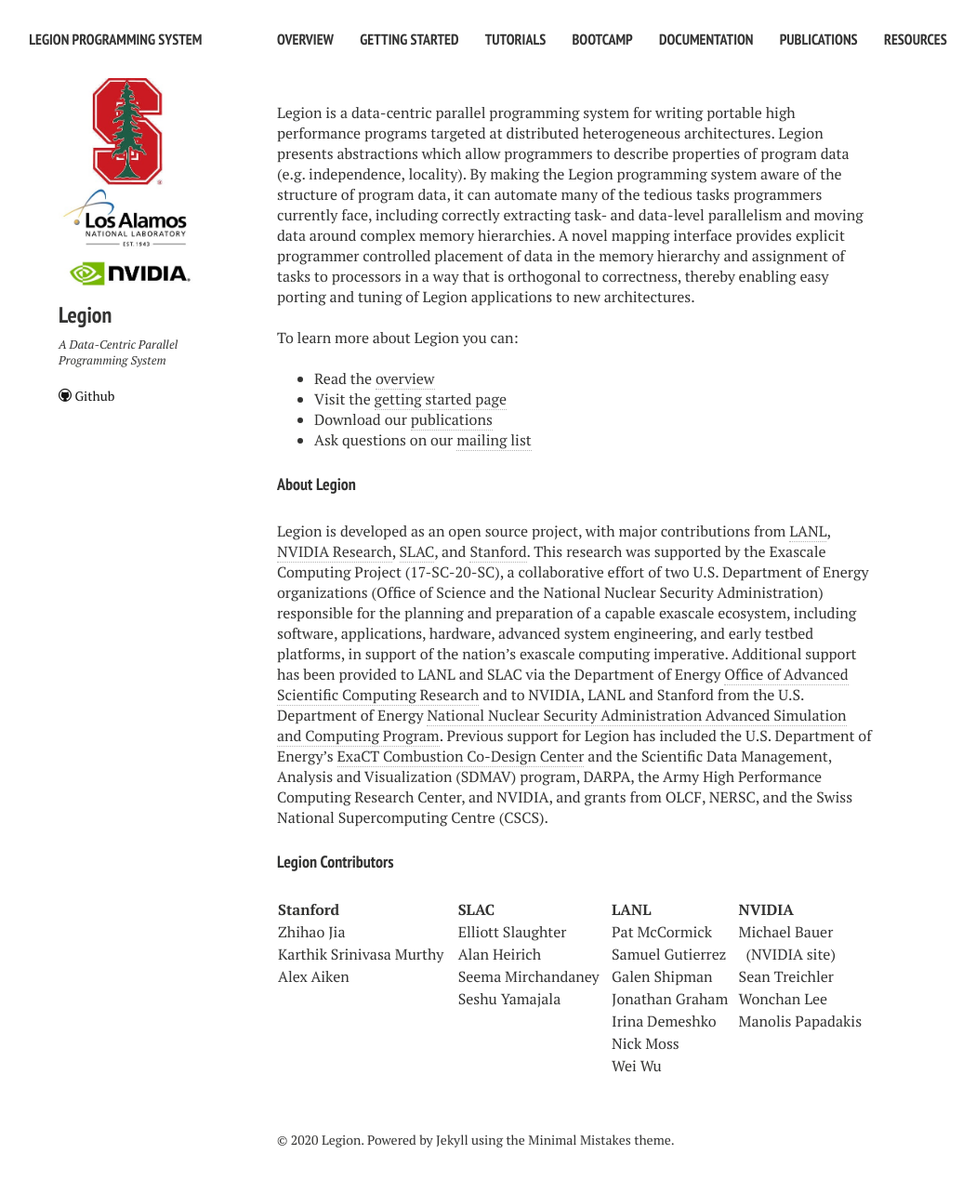
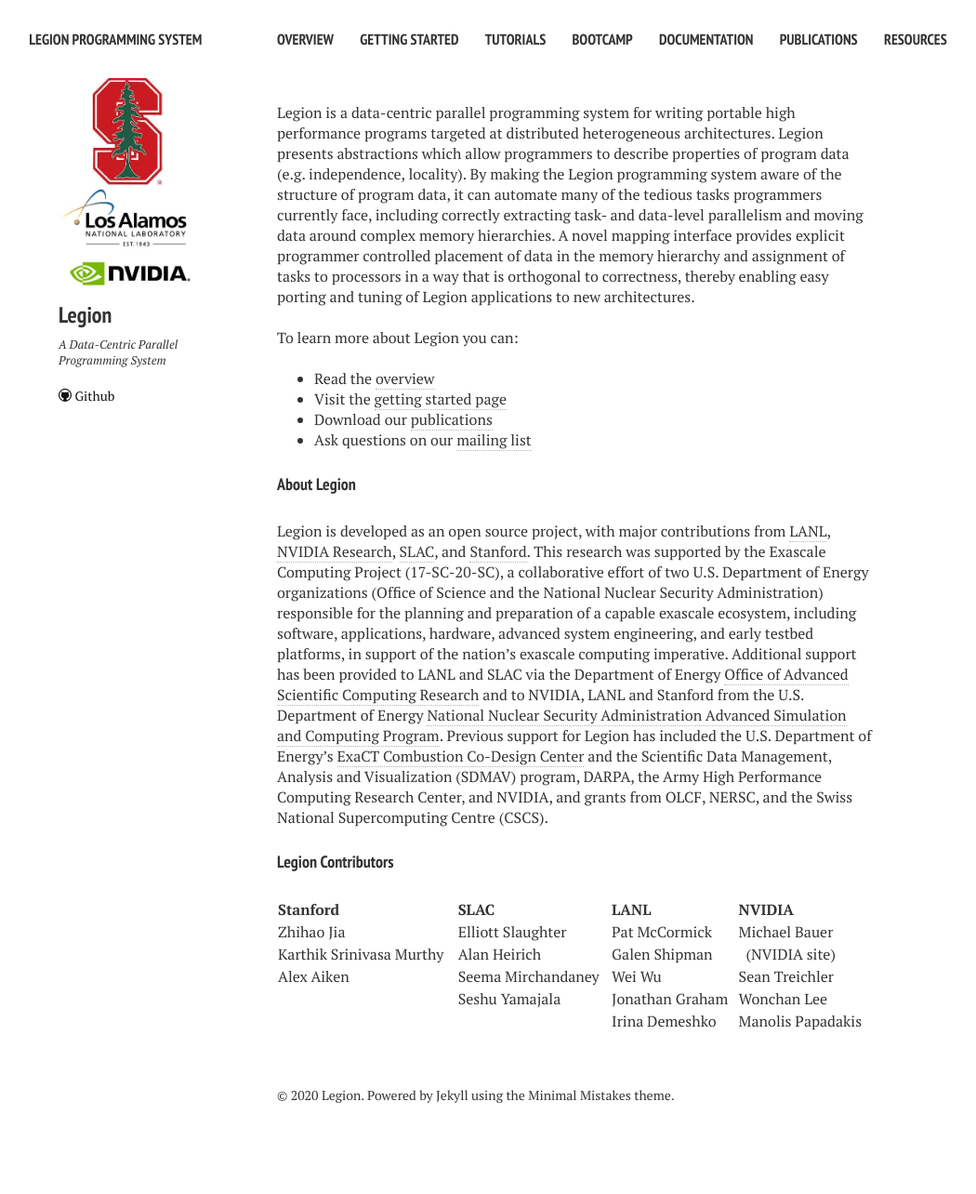
Before and after one commit to apryakhin/legion.stanford.edu, a Jekyll site: the page built from index.md, in a window 1280 px wide. Shown: the whole page at 93% size, without its empty margins (22-1072 px from the left). Built offline with Jekyll 4.4.1, drawn with Linux system fonts in a browser that asks for light colours; nearby versions of some CDN libraries; after the commit the page ends 1236 px from its top, so only the background shows below that.

Commit message:
Update contributors.

```diff
--- a/index.md
+++ b/index.md
@@ -70,14 +70,14 @@ OLCF, NERSC, and the Swiss National Supercomputing Centre (CSCS).
 <tr valign="middle">
 <td>Karthik Srinivasa Murthy</td>
 <td><a href="http://heirich.org">Alan Heirich</a></td>
-<td><a href="&#109;&#097;&#105;&#108;&#116;&#111;:&#115;&#097;&#109;&#117;&#101;&#108;&#064;&#108;&#097;&#110;&#108;&#046;&#103;&#111;&#118;">Samuel Gutierrez</a></td>
+<td><a href="&#109;&#097;&#105;&#108;&#116;&#111;:&#103;&#115;&#104;&#105;&#112;&#109;&#097;&#110;&#064;&#108;&#097;&#110;&#108;&#046;&#103;&#111;&#118;">Galen Shipman</a></td>
 <td>&nbsp;&nbsp;(<a href="http://research.nvidia.com/person/mike-bauer">NVIDIA site</a>)</td>
 </tr>
 
 <tr>
 <td><a href="http://theory.stanford.edu/~aiken">Alex Aiken</a></td>
 <td><a href="mail&#116;o&#58;%73%&#54;5e%6Da&#46;&#37;6Di&#37;72&#99;ha%&#54;Eda&#110;ey&#64;%73&#116;anford%2&#69;e%64u">Seema Mirchandaney</a></td>
-<td><a href="&#109;&#097;&#105;&#108;&#116;&#111;:&#103;&#115;&#104;&#105;&#112;&#109;&#097;&#110;&#064;&#108;&#097;&#110;&#108;&#046;&#103;&#111;&#118;">Galen Shipman</a></td>
+<td>Wei Wu</td>
 <td><a href="http://cs.stanford.edu/~sjt/">Sean Treichler</a></td>
 </tr>
 
@@ -94,16 +94,4 @@ OLCF, NERSC, and the Swiss National Supercomputing Centre (CSCS).
 <td>Irina Demeshko</td>
 <td><a href="http://manopapad.com/">Manolis Papadakis</a></td>
 </tr>
-
-<tr>
-<td></td>
-<td>  </td>
-<td>Nick Moss</td>
-</tr>
-
-<tr>
-<td></td>
-<td>  </td>
-<td>Wei Wu</td>
-</tr>
 </table>
```
